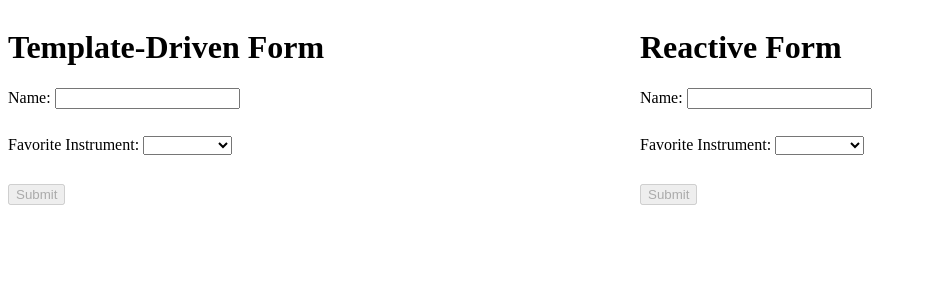
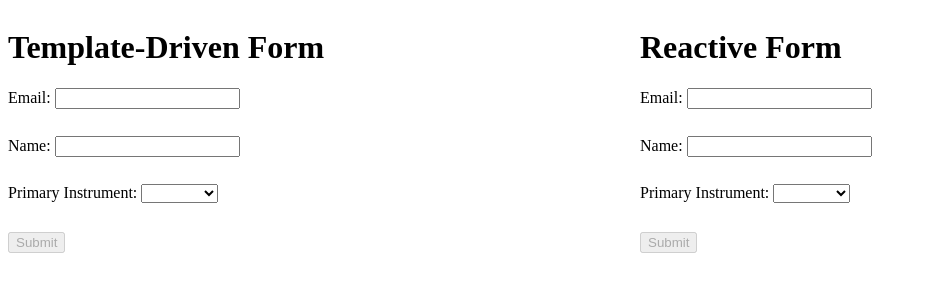
Before and after one commit to hillrw3/angular-forms-spike, an Angular app: page / in a window 1280 px wide. Shown: the top 300 px of the page, without its empty margins (0-927 px from the left). Built offline with nearby package versions, Linux system fonts and the light colour scheme.

Commit message:
Add email field with required and format validations
- Rename favoriteInstrument to primaryInstrument

```diff
--- a/src/app/person.ts
+++ b/src/app/person.ts
@@ -1,9 +1,10 @@
 export class Person {
   constructor(
+    public email: string,
     public name: string,
-    public favoriteInstrument: string
+    public primaryInstrument: string
   ) {
   }
 }
 
-export const INSTRUMENTS: string[] = ['piano', 'cello', 'guitar', 'tambourine'];
+export const INSTRUMENTS: string[] = ['drums', 'keyboard', 'guitar', 'vocals', 'bass'];
--- a/src/app/reactive-form/reactive-form.component.html
+++ b/src/app/reactive-form/reactive-form.component.html
@@ -2,22 +2,36 @@
   <h1>Reactive Form</h1>
 
   <form [formGroup]="personForm" (ngSubmit)="submitForm()">
+    <div class="form-group" [class.error]="email.invalid && email.touched">
+      <label>Email:
+        <input formControlName="email">
+      </label>
+      <div class="error" *ngIf="email.invalid && email.touched">
+        <div *ngIf="email.errors.required">
+          Must not be blank.
+        </div>
+        <div *ngIf="email.errors.email">
+          Invalid format
+        </div>
+      </div>
+    </div>
+
     <div class="form-group" [class.error]="name.invalid && name.touched">
       <label>Name:
         <input formControlName="name">
       </label>
       <div class="error" *ngIf="name.invalid && name.touched">
-        Name is required.
+        Must not be blank.
       </div>
     </div>
 
-    <div class="form-group" [class.error]="favoriteInstrument.invalid && favoriteInstrument.touched">
-      <label>Favorite Instrument:
-        <select formControlName="favoriteInstrument">
+    <div class="form-group" [class.error]="primaryInstrument.invalid && primaryInstrument.touched">
+      <label>Primary Instrument:
+        <select formControlName="primaryInstrument">
           <option *ngFor="let instrument of instruments" [value]="instrument">{{instrument}}</option>
         </select>
-        <div class="error" *ngIf="favoriteInstrument.invalid && favoriteInstrument.touched">
-          Favorite Instrument is required.
+        <div class="error" *ngIf="primaryInstrument.invalid && primaryInstrument.touched">
+          Must not be blank.
         </div>
       </label>
     </div>
--- a/src/app/reactive-form/reactive-form.component.ts
+++ b/src/app/reactive-form/reactive-form.component.ts
@@ -22,18 +22,23 @@ export class ReactiveFormComponent implements OnInit {
     console.log(this.personForm.value);
   }
 
+  get email() {
+    return this.personForm.get('email');
+  }
+
   get name() {
     return this.personForm.get('name');
   }
 
-  get favoriteInstrument() {
-    return this.personForm.get('favoriteInstrument');
+  get primaryInstrument() {
+    return this.personForm.get('primaryInstrument');
   }
 
   private createForm() {
     this.personForm = this.formBuilder.group({
+      email: ['', [Validators.required, Validators.email]],
       name: ['', Validators.required],
-      favoriteInstrument: ['', Validators.required]
+      primaryInstrument: ['', Validators.required]
     });
   }
 }
--- a/src/app/template-form/template-form.component.html
+++ b/src/app/template-form/template-form.component.html
@@ -2,23 +2,36 @@
   <h1>Template-Driven Form</h1>
 
   <form #templateForm="ngForm" (ngSubmit)="submitForm()">
+    <div class="form-group" [class.error]="email.invalid && email.touched">
+      <label>Email:
+        <input required email [(ngModel)]="person.email" name="email" #email="ngModel">
+      </label>
+      <div class="error" *ngIf="email.invalid && email.touched">
+        <div *ngIf="email.errors.required">
+          Must not be blank.
+        </div>
+        <div *ngIf="email.errors.email">
+          Invalid format
+        </div>      </div>
+    </div>
+
     <div class="form-group" [class.error]="name.invalid && name.touched">
       <label>Name:
         <input required [(ngModel)]="person.name" name="name" #name="ngModel">
       </label>
       <div class="error" *ngIf="name.invalid && name.touched">
-        Name is required.
+        Must not be blank.
       </div>
     </div>
 
-    <div class="form-group" [class.error]="favoriteInstrument.invalid && favoriteInstrument.touched">
-      <label>Favorite Instrument:
-        <select required name="favoriteInstrument" [(ngModel)]="person.favoriteInstrument" #favoriteInstrument="ngModel">
+    <div class="form-group" [class.error]="primaryInstrument.invalid && primaryInstrument.touched">
+      <label>Primary Instrument:
+        <select required name="primaryInstrument" [(ngModel)]="person.primaryInstrument" #primaryInstrument="ngModel">
           <option *ngFor="let instrument of instruments" [value]="instrument">{{instrument}}</option>
         </select>
       </label>
-      <div class="error" *ngIf="favoriteInstrument.invalid && favoriteInstrument.touched">
-        Favorite Instrument is required.
+      <div class="error" *ngIf="primaryInstrument.invalid && primaryInstrument.touched">
+        Must not be blank.
       </div>
     </div>
 
--- a/src/app/template-form/template-form.component.ts
+++ b/src/app/template-form/template-form.component.ts
@@ -7,7 +7,7 @@ import {INSTRUMENTS, Person} from '../person';
   styleUrls: ['./template-form.component.scss']
 })
 export class TemplateFormComponent implements OnInit {
-  person = new Person('', '');
+  person = new Person('', '', '');
   instruments = INSTRUMENTS;
 
   constructor() {
```
